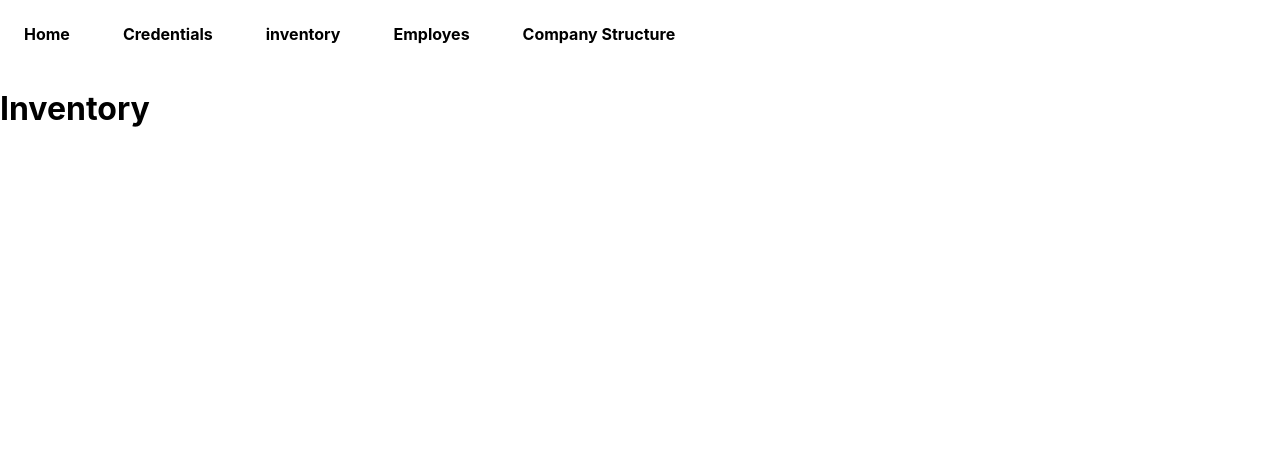
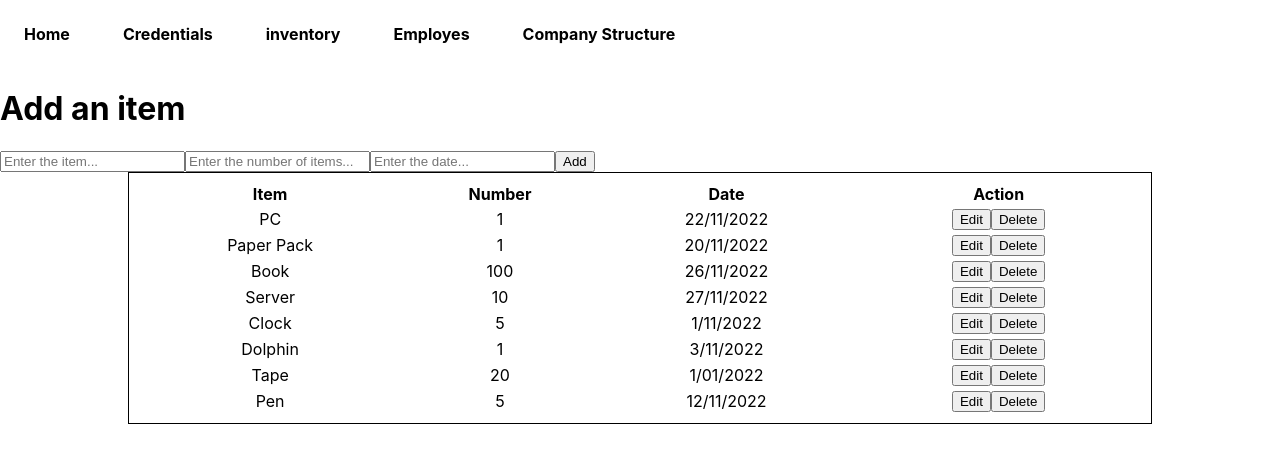
Before and after one commit to thegalluzz/admin-panel, a Next.js app: page /inventory in a window 1280 px wide. Shown: the top 450 px of the page. Built offline with nearby package versions, Linux system fonts and the light colour scheme.

Commit message:
implemented inventory with mockdata

```diff
--- /dev/null
+++ b/components/EditableRow.js
@@ -0,0 +1,45 @@
+import Link from 'next/link'
+import styles from '../styles/Home.module.css'
+
+export default function EditableRow({ editInventoryData, handleEditInventoryData, handleCancelClick }) {
+
+    return (
+        <tr key={editInventoryData.id}>
+            <td>
+                <input
+                    type="text"
+                    name="item"
+                    required="required"
+                    placeholder="Enter the item..."
+                    value={editInventoryData.item}
+                    onChange={handleEditInventoryData}
+                />
+            </td>
+            <td>
+                <input
+                    type="text"
+                    name="number"
+                    required="required"
+                    placeholder="Enter the number of items..."
+                    value={editInventoryData.number}
+                    onChange={handleEditInventoryData}
+
+                />
+            </td>
+            <td>
+                <input
+                    type="text"
+                    name="date"
+                    required="required"
+                    placeholder="Enter the date..."
+                    value={editInventoryData.date}
+                    onChange={handleEditInventoryData}
+                />
+            </td>
+            <td>
+                <button type='submit'>Save</button>
+                <button type='button' onClick={handleCancelClick}>Cancel</button>
+            </td>
+        </tr>
+    )
+}
--- /dev/null
+++ b/components/ReadOnlyRow.js
@@ -0,0 +1,18 @@
+import Link from 'next/link'
+import styles from '../styles/Home.module.css'
+
+export default function ReadOnlyRow({ inventoryRow, handleEditClick, handleDeleteClick }) {
+    return (
+        <tr key={inventoryRow.id} >
+            <td>{inventoryRow.item}</td>
+            <td>{inventoryRow.number}</td>
+            <td>{inventoryRow.date}</td>
+            <td>
+                <button onClick={event => handleEditClick(event, inventoryRow)}>
+                    Edit
+                </button>
+                <button onClick={handleDeleteClick}>Delete</button>
+            </td>
+        </tr>
+    )
+}
--- /dev/null
+++ b/mock-data.json
@@ -0,0 +1,10 @@
+[
+    { "id": 1, "item": "PC",  "number": 1, "date": "22/11/2022"},
+    { "id": 2, "item": "Paper Pack",  "number": 1, "date": "20/11/2022"},
+    { "id": 3, "item": "Book",  "number": 100, "date": "26/11/2022"},
+    { "id": 4, "item": "Server",  "number": 10, "date": "27/11/2022"},
+    { "id": 5, "item": "Clock",  "number": 5, "date": "1/11/2022"},
+    { "id": 6, "item": "Dolphin",  "number": 1, "date": "3/11/2022"},
+    { "id": 7, "item": "Tape",  "number": 20, "date": "1/01/2022"},
+    { "id": 8, "item": "Pen",  "number": 5, "date": "12/11/2022"}
+]
--- a/pages/inventory.js
+++ b/pages/inventory.js
@@ -1,14 +1,151 @@
-import Head from 'next/head'
-import Image from 'next/image'
 import styles from '../styles/Home.module.css'
 import Navbar from '../components/navbar'
-
+import data from '../mock-data.json'
+import { useState } from 'react'
+import { nanoid } from 'nanoid'
+import ReadOnlyRow from '../components/ReadOnlyRow'
+import EditableRow from '../components/EditableRow'
 
 export default function Inventory() {
+
+    const [inventoryRow, setInventoryRow] = useState(() => data);
+    const [editRowId, setEditRowId] = useState(null);
+
+    const [item, setItem] = useState(() => "");
+    const [number, setNumber] = useState(() => "");
+    const [date, setDate] = useState(() => "");
+    const [editInventoryData, setEditInventoryData] = useState({
+        item: "",
+        number: "",
+        date: "",
+    })
+
+    function handleFormSubmit(event) {
+        event.preventDefault()
+        const newInventoryRow = {
+            "id": nanoid(),
+            "item": item,
+            "number": number,
+            "date": date
+        }
+        const newInventory = [...inventoryRow, newInventoryRow];
+        setInventoryRow(newInventory);
+    }
+
+    function handleEditFormSubmit(event) {
+        event.preventDefault()
+
+        const editedInventoryRow = {
+            id: editRowId,
+            item: editInventoryData.item,
+            number: editInventoryData.number,
+            date: editInventoryData.date
+        }
+
+        const newInventoryRow = [...inventoryRow];
+
+        const index = inventoryRow.findIndex((inventoryRow) => inventoryRow.id === editRowId);
+
+        newInventoryRow[index] = editedInventoryRow;
+
+        setInventoryRow(newInventoryRow)
+        setEditRowId(null)
+
+    }
+
+    function handleEditInventoryData(event) {
+        const fieldName = event.target.getAttribute("name")
+        const fieldValue = event.target.value;
+
+        const newInventoryData = { ...editInventoryData };
+        newInventoryData[fieldName] = fieldValue;
+        setEditInventoryData(newInventoryData);
+
+    }
+
+    function handleEditClick(event, inventoryRow) {
+        setEditRowId(inventoryRow.id);
+
+        const InventoryValues = {
+            item: inventoryRow.item,
+            number: inventoryRow.number,
+            date: inventoryRow.date
+        }
+
+        setEditInventoryData(InventoryValues);
+    }
+
+    function handleCancelClick() {
+        setEditRowId(null)
+    }
+    function handleDeleteClick() {
+        const newInventoryData = [...inventoryRow];
+        const index = inventoryRow.findIndex((inventoryRow) => inventoryRow.id === editRowId);
+        newInventoryData.splice(index, 1);
+        setInventoryRow(newInventoryData)
+    }
+
     return (
-        <div>
+        <>
             <Navbar />
-            <h1>Inventory</h1>
-        </div>
+            <h1>Add an item</h1>
+            <form>
+                <input
+                    type="text"
+                    name="item"
+                    required="required"
+                    placeholder="Enter the item..."
+                    onChange={e => setItem(e.target.value)}
+                />
+                <input
+                    type="text"
+                    name="number"
+                    required="required"
+                    placeholder="Enter the number of items..."
+                    onChange={e => setNumber(e.target.value)}
+                />
+                <input
+                    type="text"
+                    name="date"
+                    required="required"
+                    placeholder="Enter the date..."
+                    onChange={e => setDate(e.target.value)}
+                />
+                <button type="submit" onClick={handleFormSubmit}>Add</button>
+            </form>
+            <form onSubmit={handleEditFormSubmit}>
+                <table className={styles.table}>
+                    <thead>
+                        <tr>
+                            <th>Item</th>
+                            <th>Number</th>
+                            <th>Date</th>
+                            <th>Action</th>
+                        </tr>
+                    </thead>
+                    <tbody>
+                        {inventoryRow.map(inventoryRow => (
+                            <>
+                                {editRowId === inventoryRow.id ?
+                                    <EditableRow
+                                        key={editInventoryData.id}
+                                        editInventoryData={editInventoryData}
+                                        handleEditInventoryData={handleEditInventoryData}
+                                        handleCancelClick={handleCancelClick}
+                                    />
+                                    :
+                                    <ReadOnlyRow
+                                        key={inventoryRow.id}
+                                        inventoryRow={inventoryRow}
+                                        handleEditClick={handleEditClick}
+                                        handleDeleteClick={handleDeleteClick}
+                                    />
+                                }
+                            </>
+                        ))}
+                    </tbody>
+                </table>
+            </form>
+        </>
     )
 }
--- a/styles/Home.module.css
+++ b/styles/Home.module.css
@@ -19,3 +19,12 @@
   display: inline-block;
   margin-right: 5px;
 }
+
+.table {
+  border: 1px solid rgb(0, 0, 0);
+  padding: 8px;
+  width: 80%;
+  text-align: center;
+  margin-left: auto;
+  margin-right: auto;
+}
```
